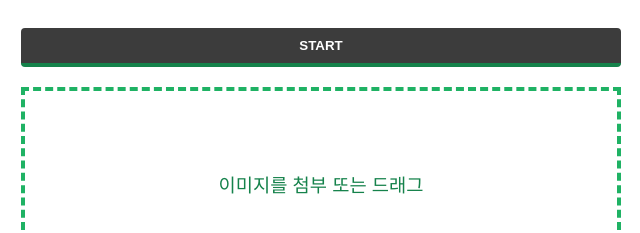
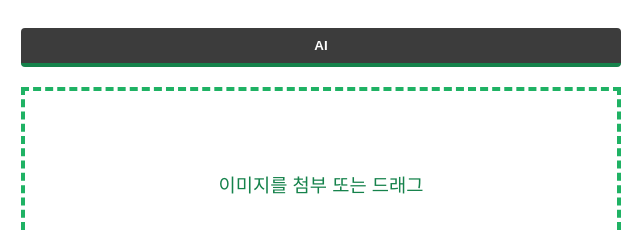
Before and after one commit to gitteor/SMJYP, a plain HTML site: page index.html in a window 1280 px wide. Shown: the top 233 px of the page, 319-959 px from the left. Drawn offline with nearby package versions, Linux system fonts and the light colour scheme.

Commit message:
Update index.html

```diff
--- a/index.html
+++ b/index.html
@@ -11,7 +11,7 @@
     <script class="jsbin" src="https://ajax.googleapis.com/ajax/libs/jquery/1/jquery.min.js"></script>
     <div class="file-upload">
 
-      <button class="button01" type="button" onclick="init()">Start</button>
+      <button class="button01" type="button" onclick="init()">AI </button>
 
       <div class="image-upload-wrap">
         <input class="file-upload-input" type='file' onchange="readURL(this);" accept="image/*" />
```
